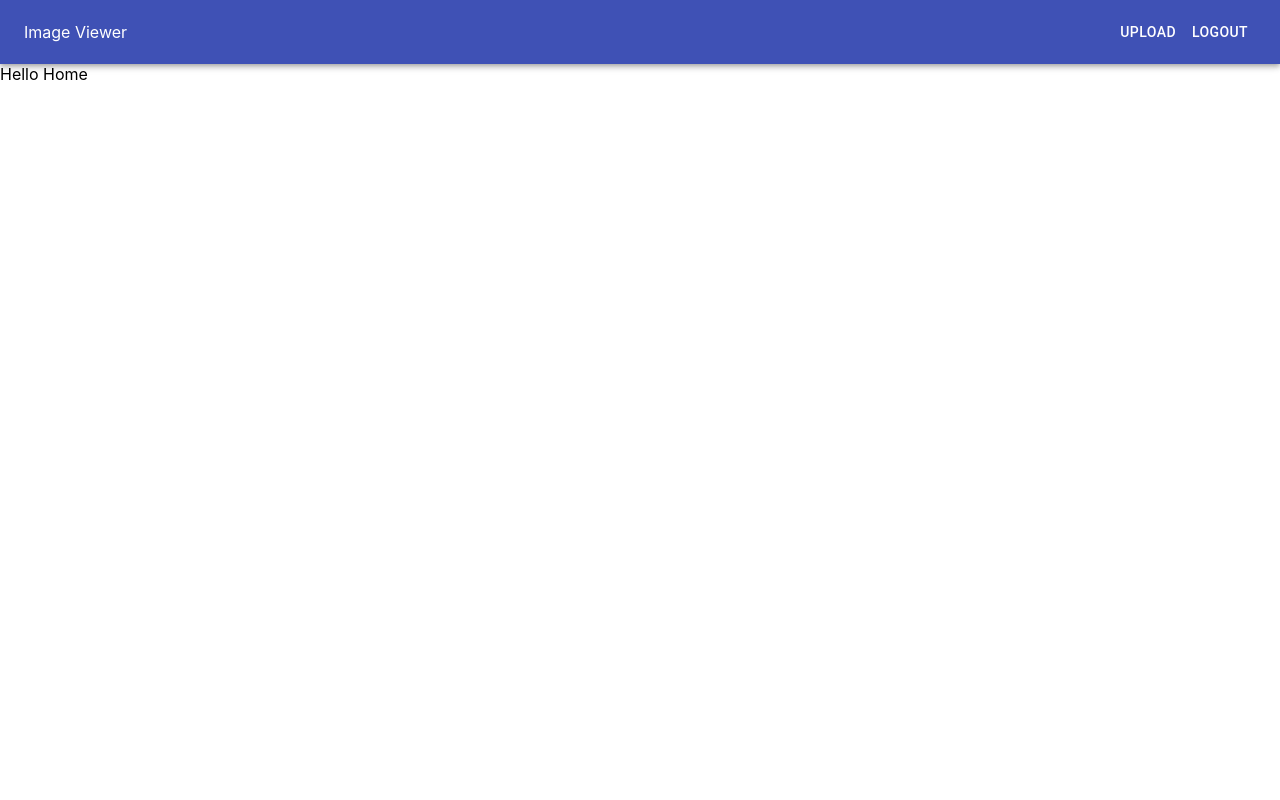
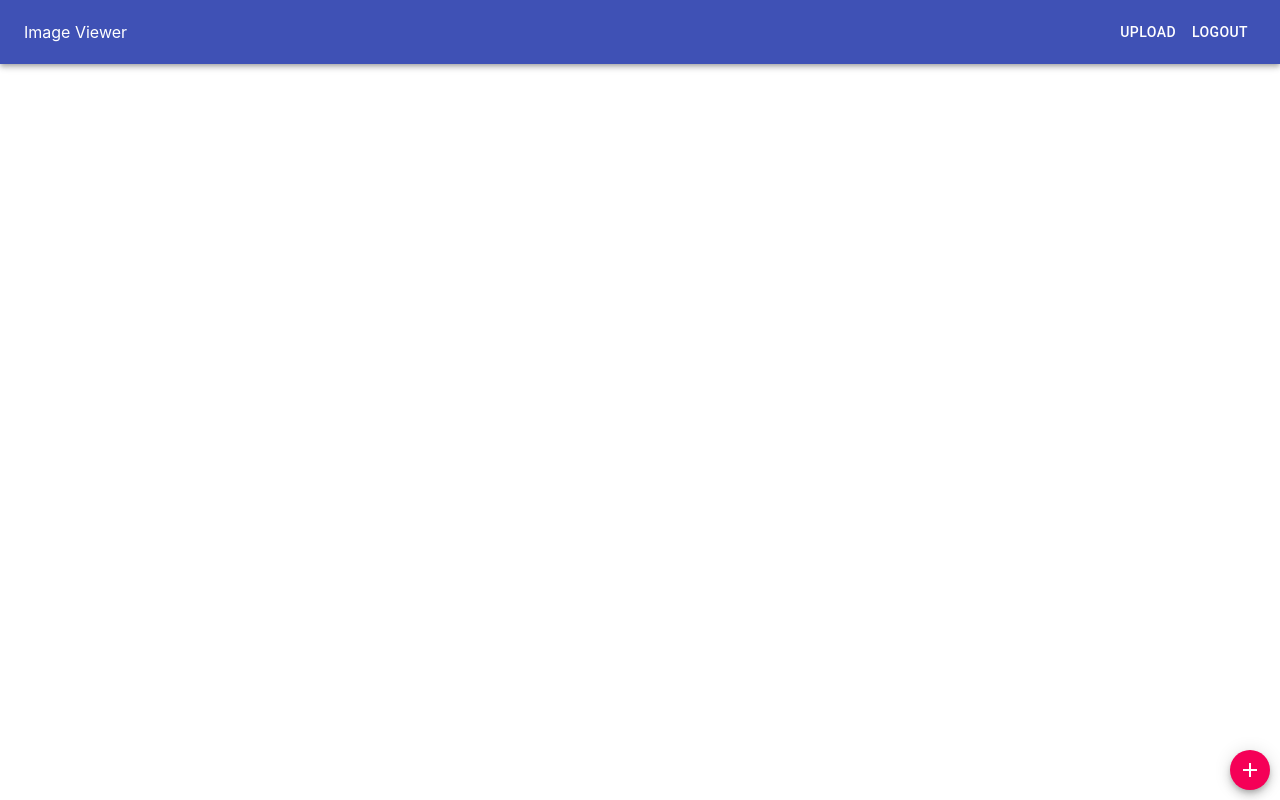
Before and after one commit to bilastom/image_viewer_web, a React (Create React App) app: page / in a window 1280 px wide. Built offline with nearby package versions, Linux system fonts and the light colour scheme; sample sign-in values are in the browser's storage.

Commit message:
add modal

```diff
--- a/src/components/Home.jsx
+++ b/src/components/Home.jsx
@@ -1,9 +1,12 @@
-import React from 'react'
+import React from 'react';
+import Modal from './UploadModal'
 
 const Home = () => {
-  return(
-    <div>Hello Home</div>
-  )
+  return (
+    <div>
+      <Modal />
+    </div>
+  );
 }
 
-export default Home;
+export default Home
--- /dev/null
+++ b/src/components/UploadModal.jsx
@@ -0,0 +1,53 @@
+import React from 'react';
+import { makeStyles } from '@material-ui/core/styles';
+import { Fab, Modal } from '@material-ui/core';
+import AddIcon from '@material-ui/icons/Add'
+
+const styles = makeStyles(theme => ({
+  paper: {
+    position: 'absolute',
+    backgroundColor: theme.palette.background.paper,
+    padding: theme.spacing(2, 4, 3),
+  },
+}));
+
+const UploadModal = () => {
+
+  const classes = styles();
+  const [open, setOpen] = React.useState(false);
+
+  const handleOpen = () => {
+    setOpen(true);
+  };
+
+  const handleClose = () => {
+    setOpen(false);
+  };
+
+  return(
+    <div>
+      <Fab style={{
+        position: 'absolute',
+        right: 10,
+        bottom: 10
+      }} size="small" color="secondary" aria-label="add" onClick={handleOpen}>
+        <AddIcon />
+      </Fab>
+      <Modal
+        open={open}
+        onClose={handleClose}
+      >
+        <div style={{
+          width: '90%',
+          top: '50%',
+          left: '50%',
+          transform: `translate(-50%, -50%)`,
+        }} className={classes.paper}>
+          <h5>Upload photos</h5>
+        </div>
+      </Modal>
+    </div>
+  )
+}
+
+export default UploadModal
```
